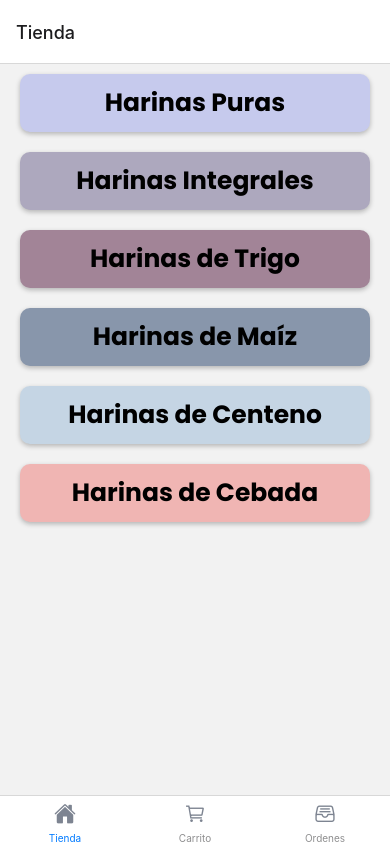
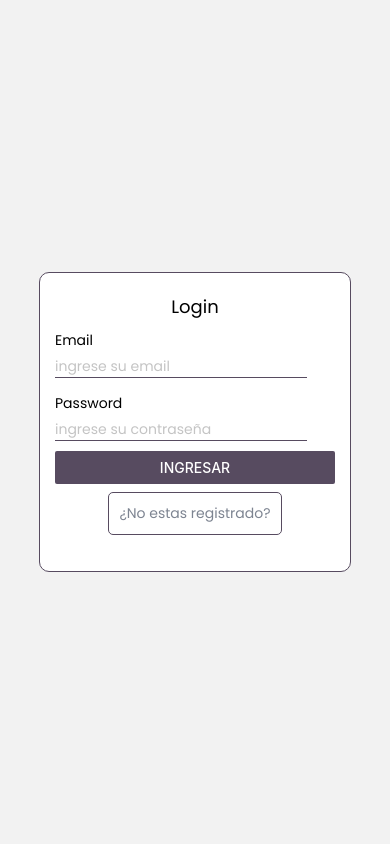
Before and after one commit to DavidTarrab26/ecommerceApp, a React Native app: screen /Auth in a window 390 px wide. Built offline with nearby package versions, Linux system fonts and the light colour scheme.

Commit message:
Login terminado

```diff
--- a/src/constants/firebase/index.js
+++ b/src/constants/firebase/index.js
@@ -1 +1,4 @@
+export const API_KEY = "AIzaSyBkiWigvkS4Wpdof4Rq21sQ4ozB7NATA0g"
+export const URL_AUTH_SIGN_IN = `https://identitytoolkit.googleapis.com/v1/accounts:signInWithPassword?key=${API_KEY}`;
+export const URL_AUTH_SIGN_UP = `https://identitytoolkit.googleapis.com/v1/accounts:signUp?key=${API_KEY}`;
 export const URL_API = 'https://ecommerceapp-7a8a6-default-rtdb.firebaseio.com/'
--- /dev/null
+++ b/src/navigation/auth.js
@@ -0,0 +1,23 @@
+import { createNativeStackNavigator } from "@react-navigation/native-stack";
+import React from "react";
+import {Auth} from "../screens"
+
+const Stack = createNativeStackNavigator()
+
+const AuthNavigator = () => {
+    return (
+        <Stack.Navigator
+            initialRouteName="Auth"
+            screenOptions={{
+                headerShown: false
+            }}
+        >
+            <Stack.Screen
+                name="Auth"
+                component={Auth}
+            />
+        </Stack.Navigator>
+     );
+}
+
+export default AuthNavigator;
--- a/src/navigation/index.js
+++ b/src/navigation/index.js
@@ -1,12 +1,14 @@
-import React from "react";
+import React, { useState } from "react";
 import {NavigationContainer} from "@react-navigation/native"
 
 import TabsNavigator from "./tabs"
+import AuthNavigator from "./auth";
 
 const AppNavigator = () => {
+    const [userId, setUserId] = useState(null)
     return (
         <NavigationContainer>
-            <TabsNavigator  />
+            {userId ? <TabsNavigator  /> : <AuthNavigator />}
         </NavigationContainer>
      );
 }
--- /dev/null
+++ b/src/screens/auth/index.js
@@ -0,0 +1,51 @@
+import React, {useState} from "react";
+import { KeyboardAvoidingView, Text, View, TextInput, TouchableOpacity, Button } from "react-native";
+import { colors } from "../../constants/themes";
+import { styles } from "./styles";
+
+const Auth = ({ navigation }) => {
+    const [isLogin, setIsLogin] = useState(true);
+    const title = isLogin ? 'Login' : 'Registro';
+    const message = isLogin ? '¿No estas registrado?' : '¿Ya tienes una cuenta?';
+    const messageAction = isLogin ? 'Ingresar' : 'Registrarse';
+    return (
+        <KeyboardAvoidingView style={styles.containerKeyboard} behavior="padding">
+            <View style={ styles.container}>
+                <Text style={styles.title}>{title}</Text>
+                <Text style={styles.label}>Email</Text>
+                <TextInput
+                    style={styles.input}
+                    placeholder="ingrese su email"
+                    placeholderTextColor={colors.gray}
+                    keyboardType="email-address"
+                    autoCapitalize="none"
+                    autoCorrect={false}
+                    onChangeText={(text) => console.log('text', text)}
+                />
+                <Text style={styles.label}>Password</Text>
+                <TextInput
+                    style={styles.input}
+                    placeholderTextColor={colors.gray}
+
+                    placeholder="ingrese su contraseña"
+                    secureTextEntry={true}
+                    autoCapitalize="none"
+                    autoCorrect={false}
+                    onChangeText={(text) => console.log('text', text)}
+                />
+                <Button
+                    title={messageAction}
+                    color={colors.primary}
+                    onPress={() => console.log('press')}
+                />
+                <View style={styles.prompt}>
+                <TouchableOpacity style={styles.promptButton} onPress={() => setIsLogin(!isLogin)}>
+                    <Text style={styles.promptMessage}>{message}</Text>
+                </TouchableOpacity>
+                </View>
+            </View>
+        </KeyboardAvoidingView>
+    )
+}
+
+export default Auth;
--- /dev/null
+++ b/src/screens/auth/styles.js
@@ -0,0 +1,57 @@
+import { StyleSheet } from "react-native";
+import { colors } from "../../constants/themes";
+
+export const styles = StyleSheet.create({
+    containerKeyboard: {
+        flex: 1,
+        justifyContent: 'center',
+        alignItems: 'center',
+    },
+    container: {
+        width: '80%',
+        maxWidth: 400,
+        padding: 15,
+        margin: 15,
+        borderColor: colors.primary,
+        borderWidth: 1,
+        borderRadius: 10,
+        backgroundColor: colors.white,
+        height: 300,
+    },
+    title: {
+        fontSize: 18,
+        fontFamily: 'Poppins-Regular',
+        marginVertical: 5,
+        textAlign: 'center',
+    },
+    label: {
+        fontSize: 14,
+        fontFamily: 'Poppins-Regular',
+        marginVertical: 5,
+    },
+    input: {
+        borderBottomColor: colors.primary,
+        borderBottomWidth: 1,
+        width: '90%',
+        fontFamily: 'Poppins-Regular',
+        marginBottom: 10,
+    },
+    promptButton: {
+        backgroundColor: colors.white,
+        borderColor: colors.primary,
+        borderWidth: 1,
+        padding: 10,
+        borderRadius: 5,
+        marginTop: 8,
+    },
+    prompt: {
+        flexDirection: 'row',
+        justifyContent: 'space-around',
+        alignItems: 'center',
+    },
+    promptMessage: {
+        fontSize: 14,
+        color: colors.secondary,
+        fontFamily: 'Poppins-Regular',
+    }
+});
--- a/src/screens/index.js
+++ b/src/screens/index.js
@@ -3,3 +3,4 @@ export {default as Products} from "./products"
 export {default as Product} from "./product"
 export {default as Cart} from "./cart"
 export {default as Orders} from "./orders"
+export {default as Auth} from "./auth"
```
